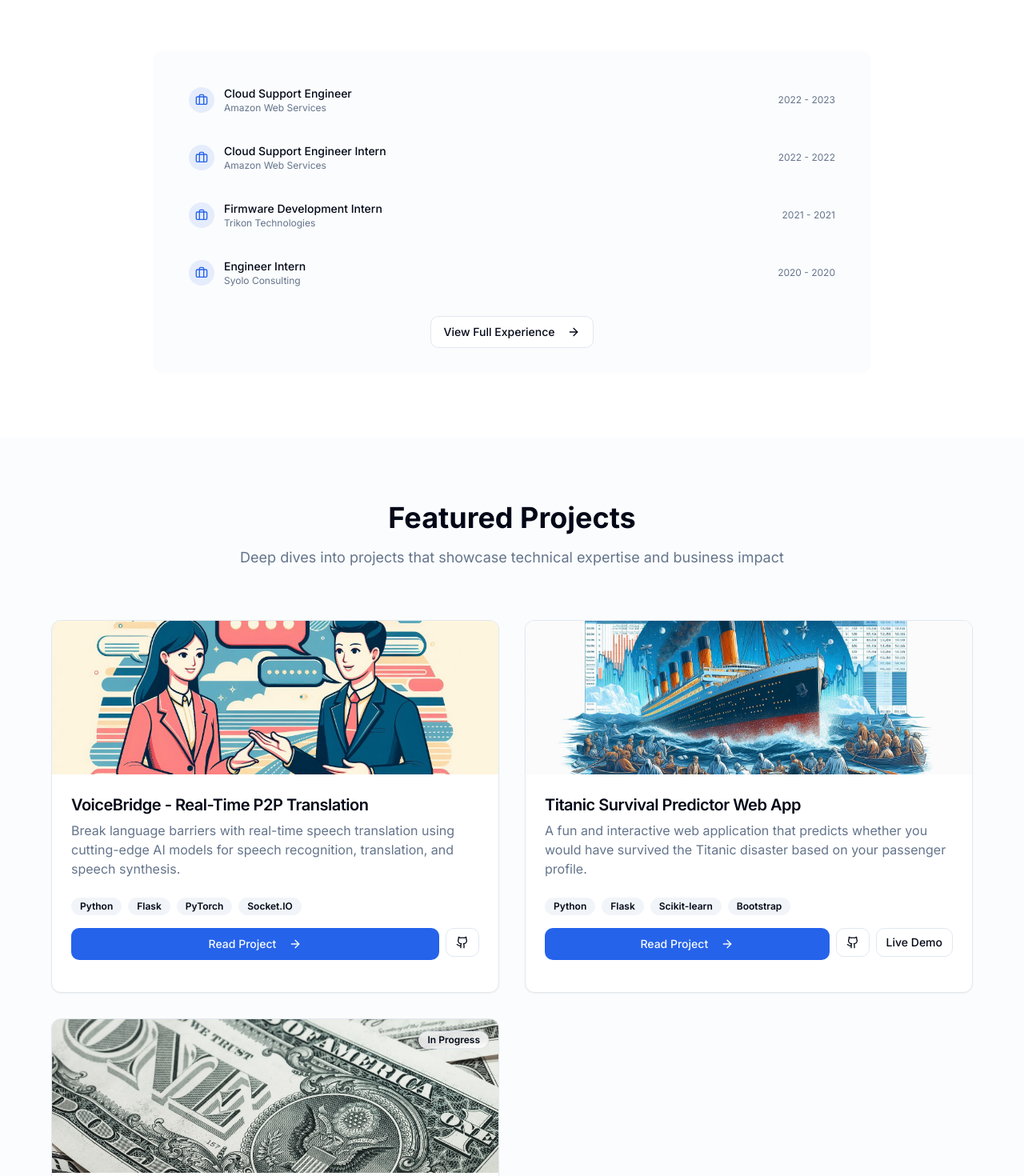
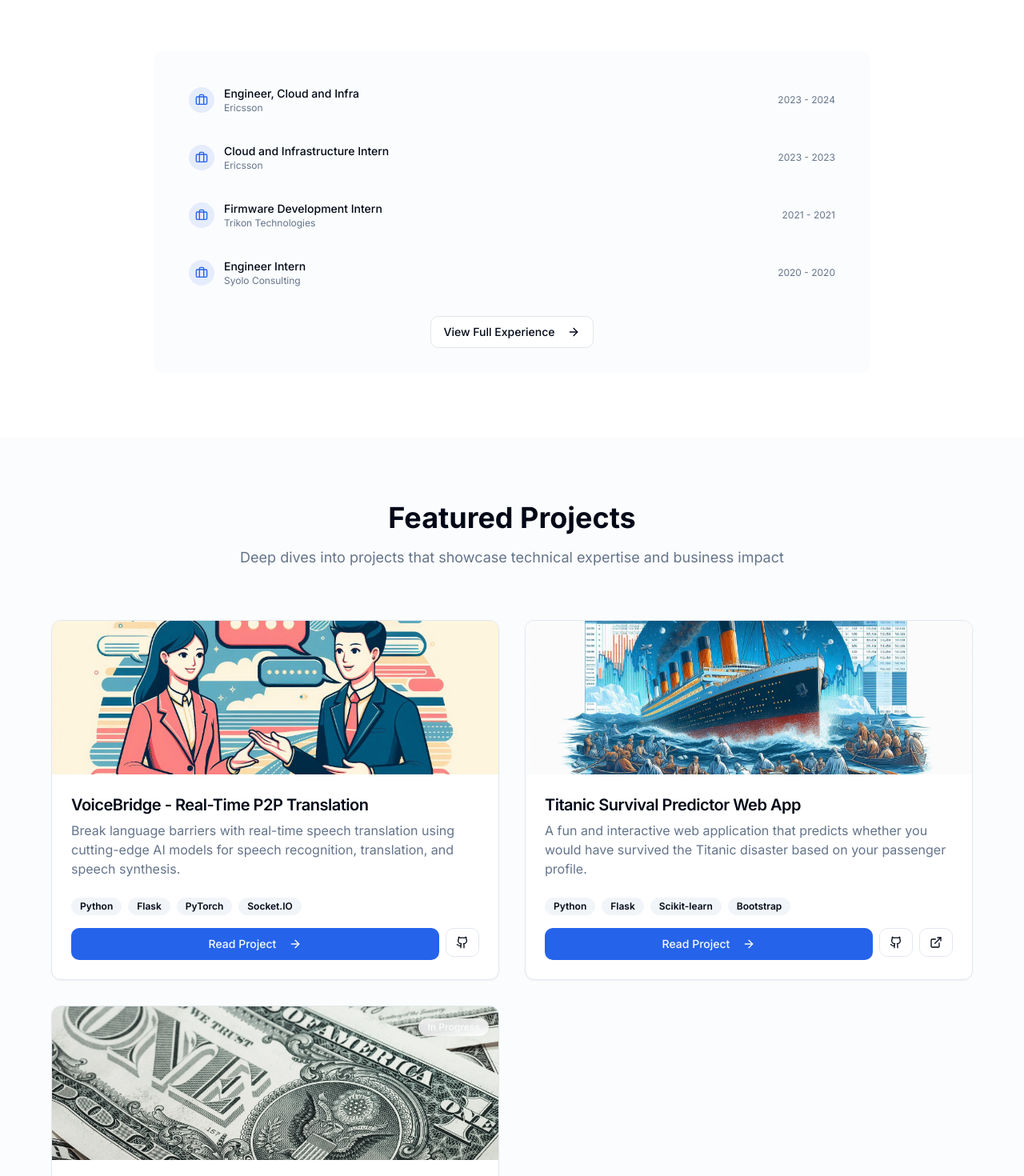
Before and after one commit to kanitmann01/profile-kanitmann, a Next.js app: page / in a window 1280 px wide. Shown: the part 1120-2590 px from the top of the page at 80% size. Built offline with nearby package versions, Linux system fonts and the light colour scheme.

Commit message:
Fixed Project card for consistency, and minor fixes :bug:

```diff
--- a/app/about/page.tsx
+++ b/app/about/page.tsx
@@ -105,10 +105,8 @@ export default function About() {
     { name: "Matplotlib", logo: "/images/tech/matplotlib.svg" },
     { name: "Seaborn", logo: "/images/tech/seaborn.svg" },
     { name: "Scikit-learn", logo: "/images/tech/scikit-learn.svg" },
-    { name: "TensorFlow", logo: "/images/tech/tensorflow.svg" },
     { name: "GitHub", logo: "/images/tech/github.svg", themeAware: true },
     { name: "Docker", logo: "/images/tech/docker.svg" },
-    { name: "AWS", logo: "/images/tech/aws.svg", themeAware: true },
     { name: "GCP", logo: "/images/tech/gcp.svg" },
     { name: "Tableau", logo: "/images/tech/tableau.svg" },
     { name: "Figma", logo: "/images/tech/figma.svg" },
--- a/app/page.tsx
+++ b/app/page.tsx
@@ -8,34 +8,35 @@ import { FadeIn } from "@/components/animations/fade-in"
 import { StaggerContainer, StaggerItem } from "@/components/animations/stagger-container"
 import { ScaleOnHover } from "@/components/animations/scale-on-hover"
 import { CompactExperienceTimeline } from "@/components/experience-timeline"
+import { ProjectCard } from "@/components/project-card"
 
 export default function Home() {
   const experiences = [
     {
-      id: "aws",
-      company: "Amazon Web Services",
-      position: "Cloud Support Engineer",
+      id: "ericsson-engineer",
+      company: "Ericsson",
+      position: "Engineer, Cloud and Infra",
       type: "Full-time" as const,
-      location: "Seattle, WA",
-      startDate: "Jul 2022",
-      endDate: "Dec 2023",
-      duration: "1 yr 6 mos",
+      location: "Noida, Uttar Pradesh, India",
+      startDate: "Sep 2023",
+      endDate: "Dec 2024",
+      duration: "1 yr 4 mos",
       workMode: "Hybrid" as const,
-      description: "Provided technical support for AWS services including EC2, S3, Lambda, and CloudFormation. Resolved complex infrastructure issues and helped customers optimize their cloud deployments. Collaborated with engineering teams to improve service reliability and customer experience.",
-      skills: ["AWS", "Cloud Infrastructure", "Troubleshooting", "Customer Support", "Python"]
+      description: "Led deployment and optimization of Citrix virtual infrastructure across regional data centers, improving resource utilization and reducing system latency. Played a key role in Ericsson's strategic hybrid cloud initiative by contributing to the migration of approximately 2,000 servers from on-premises infrastructure to Google Cloud Platform (GCP), one of the company's largest public cloud migrations. Successfully maintained application functionality and service continuity throughout the transition period, ensuring minimal disruption to business operations. Implemented automated database management workflows that decreased maintenance time significantly. Collaborated with network security teams to enhance cloud infrastructure resilience, achieving high uptime for mission-critical applications.",
+      skills: ["Citrix Workspace", "Citrix Virtual Apps", "Google Cloud Platform", "Cloud Migration", "Database Management"]
     },
     {
-      id: "aws-intern",
-      company: "Amazon Web Services",
-      position: "Cloud Support Engineer Intern",
+      id: "ericsson-intern",
+      company: "Ericsson",
+      position: "Cloud and Infrastructure Intern",
       type: "Internship" as const,
-      location: "Seattle, WA",
-      startDate: "May 2022",
-      endDate: "Jul 2022",
-      duration: "3 mos",
+      location: "Noida, Uttar Pradesh, India",
+      startDate: "Feb 2023",
+      endDate: "Sep 2023",
+      duration: "8 mos",
       workMode: "On-site" as const,
-      description: "Supported AWS customers with technical issues and infrastructure optimization. Gained hands-on experience with cloud services and customer support processes.",
-      skills: ["AWS", "Cloud Computing", "Customer Service", "Problem Solving"]
+      description: "As a Cloud & Infra Ops Intern at Ericsson Global, I manage and maintain cloud and infrastructure systems, ensuring they meet high standards for reliability, security, and performance.",
+      skills: ["Citrix Workspace", "Citrix Virtual Apps", "Cloud Infrastructure"]
     },
     {
       id: "trikon",
@@ -65,7 +66,7 @@ export default function Home() {
     }
   ]
 
-  const featuredCaseStudies = [
+  const featuredProjects = [
     {
       title: "VoiceBridge - Real-Time P2P Translation",
       description:
@@ -297,55 +298,9 @@ export default function Home() {
           </FadeIn>
 
           <StaggerContainer className="grid md:grid-cols-2 gap-8">
-            {featuredCaseStudies.map((study, index) => (
+            {featuredProjects.map((study, index) => (
               <StaggerItem key={index}>
-                <ScaleOnHover>
-                  <Card className="overflow-hidden hover:shadow-lg transition-shadow">
-                                      <div className="relative h-48 overflow-hidden">
-                    <Image src={study.image} alt={study.title} width={400} height={200} className="w-full h-full object-cover" />
-                    {/* Status badge for in-progress projects */}
-                    {study.status && (
-                      <div className="absolute top-3 right-3">
-                        <Badge variant="outline" className="bg-background/80 backdrop-blur-sm">
-                          {study.status}
-                        </Badge>
-                      </div>
-                    )}
-                  </div>
-                    <CardHeader>
-                      <CardTitle className="text-xl">{study.title}</CardTitle>
-                      <CardDescription className="text-base">{study.description}</CardDescription>
-                    </CardHeader>
-                    <CardContent>
-                      <div className="flex flex-wrap gap-2 mb-4">
-                        {study.tags.map((tag) => (
-                          <Badge key={tag} variant="secondary">
-                            {tag}
-                          </Badge>
-                        ))}
-                      </div>
-                      <div className="flex flex-col sm:flex-row gap-2 mb-4">
-                        <Button asChild className="flex-1">
-                          <Link href={study.href}>
-                            Read Project <ArrowRight className="ml-2 h-4 w-4" />
-                          </Link>
-                        </Button>
-                        <Button variant="outline" size="sm" asChild>
-                          <Link href={study.github} target="_blank">
-                            <Github className="h-4 w-4" />
-                          </Link>
-                        </Button>
-                        {study.live && study.demo && (
-                          <Button variant="outline" size="sm" asChild>
-                            <Link href={study.demo} target="_blank">
-                              Live Demo
-                            </Link>
-                          </Button>
-                        )}
-                      </div>
-                    </CardContent>
-                  </Card>
-                </ScaleOnHover>
+                <ProjectCard project={study} />
               </StaggerItem>
             ))}
           </StaggerContainer>
@@ -412,7 +367,7 @@ export default function Home() {
               "Data Science",
               "Machine Learning",
               "Python",
-              "AWS",
+              "GCP",
               "Cloud Infrastructure",
               "Statistical Analysis",
               "Data Visualization"
--- /dev/null
+++ b/components/project-card.tsx
@@ -0,0 +1,93 @@
+import { Card, CardContent, CardDescription, CardHeader, CardTitle } from "@/components/ui/card"
+import { Badge } from "@/components/ui/badge"
+import { Button } from "@/components/ui/button"
+import { ArrowRight, Github, ExternalLink } from "lucide-react"
+import Link from "next/link"
+import Image from "next/image"
+import { ScaleOnHover } from "@/components/animations/scale-on-hover"
+
+interface ProjectCardProps {
+  project: {
+    title: string
+    description: string
+    image: string
+    tags: string[]
+    href: string
+    github?: string
+    demo?: string
+    status?: string
+    live?: boolean
+  }
+}
+
+export function ProjectCard({ project }: ProjectCardProps) {
+  const getStatusBadgeColor = (status: string) => {
+    switch (status) {
+      case "Live":
+        return "bg-green-500"
+      case "In Progress":
+        return "bg-yellow-500"
+      default:
+        return "bg-blue-500"
+    }
+  }
+
+  return (
+    <ScaleOnHover>
+      <Card className="overflow-hidden hover:shadow-lg transition-shadow">
+        <div className="relative h-48 overflow-hidden">
+          <Image
+            src={project.image}
+            alt={project.title}
+            fill
+            className="object-cover"
+          />
+          {/* Status badge */}
+          {project.status && (
+            <div className="absolute top-3 right-3">
+              <Badge
+                className={`${getStatusBadgeColor(project.status)} bg-background/80 backdrop-blur-sm`}
+              >
+                {project.status}
+              </Badge>
+            </div>
+          )}
+        </div>
+        <CardHeader>
+          <CardTitle className="text-xl">{project.title}</CardTitle>
+          <CardDescription className="text-base">{project.description}</CardDescription>
+        </CardHeader>
+        <CardContent>
+          <div className="flex flex-wrap gap-2 mb-4">
+            {project.tags.map((tag) => (
+              <Badge key={tag} variant="secondary">
+                {tag}
+              </Badge>
+            ))}
+          </div>
+          <div className="flex flex-col sm:flex-row gap-2">
+            <Button asChild className="flex-1">
+              <Link href={project.href}>
+                Read Project <ArrowRight className="ml-2 h-4 w-4" />
+              </Link>
+            </Button>
+            {project.github && (
+              <Button variant="outline" size="sm" asChild>
+                <Link href={project.github} target="_blank">
+                  <Github className="h-4 w-4" />
+                </Link>
+              </Button>
+            )}
+            {(project.demo || (project.live && project.demo)) && (
+              <Button variant="outline" size="sm" asChild>
+                <Link href={project.demo!} target="_blank">
+                  <ExternalLink className="h-4 w-4" />
+                </Link>
+              </Button>
+            )}
+          </div>
+        </CardContent>
+      </Card>
+    </ScaleOnHover>
+  )
+}
```
Also changed, not shown: app/projects/page.tsx (+4 -61 lines), 2 other files (tests, documents, lock files or other folders).
